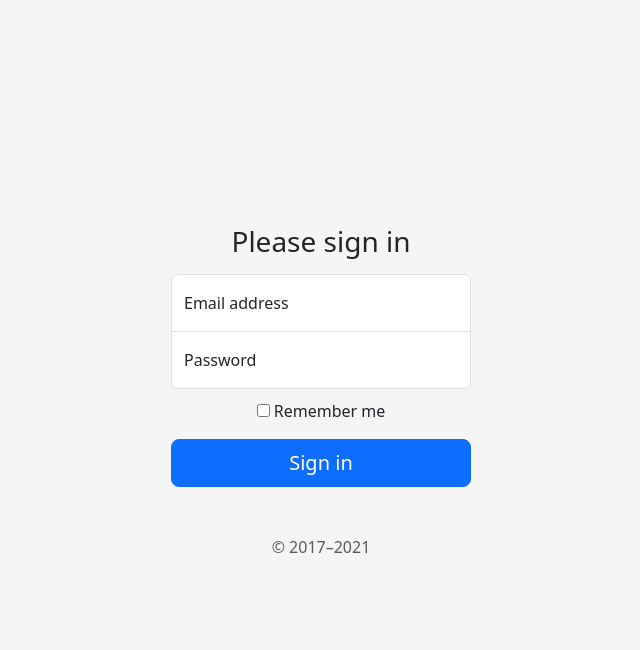
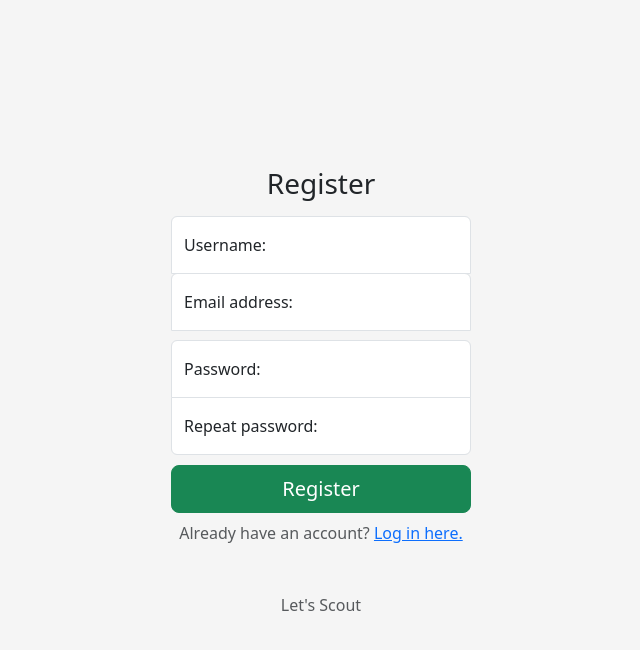
Before and after one commit to Carlo-F/CS50W, a Django app: page /register in a window 1280 px wide. Shown: the top 650 px of the page, without its empty margins (319-959 px from the left). Run offline with Django 4.2, Linux system fonts and the light colour scheme; data comes from the database, SQL or seed files in the repository; both versions use the stored data as it was after the commit.

Commit message:
add register functionality

```diff
--- a/scout/templates/scout/register.html
+++ b/scout/templates/scout/register.html
@@ -59,13 +59,26 @@ body {
   z-index: 2;
 }
 
+.form-signin input[type="text"] {
+  margin-bottom: -1px;
+  border-bottom-right-radius: 0;
+  border-bottom-left-radius: 0;
+}
+
 .form-signin input[type="email"] {
   margin-bottom: -1px;
   border-bottom-right-radius: 0;
   border-bottom-left-radius: 0;
 }
 
-.form-signin input[type="password"] {
+.form-signin input[name="password"] {
+  margin-top: 10px;
+  margin-bottom: -1px;
+  border-bottom-right-radius: 0;
+  border-bottom-left-radius: 0;
+}
+
+.form-signin input[name="confirmation"] {
   margin-bottom: 10px;
   border-top-left-radius: 0;
   border-top-right-radius: 0;
@@ -78,25 +91,35 @@ body {
 <main class="form-signin">
   <form action="{% url 'register' %}" method="post">
         {% csrf_token %}
-    <h1 class="h3 mb-3 fw-normal">Please sign in</h1>
+    <h1 class="h3 mb-3 fw-normal">Register</h1>
 
     <div class="form-floating">
-      <input type="email" class="form-control" id="floatingInput" placeholder="name@example.com">
-      <label for="floatingInput">Email address</label>
+      <input type="text" class="form-control" id="username" name="username" placeholder="username" required>
+      <label for="username">Username:</label>
     </div>
     <div class="form-floating">
-      <input type="password" class="form-control" id="floatingPassword" placeholder="Password">
-      <label for="floatingPassword">Password</label>
+      <input type="email" class="form-control" id="email" name="email" placeholder="name@example.com" required>
+      <label for="email">Email address:</label>
+    </div>
+    <div class="form-floating">
+      <input type="password" class="form-control" id="password" name="password" placeholder="Password" required>
+      <label for="password">Password:</label>
+    </div>
+    <div class="form-floating">
+      <input type="password" class="form-control" id="confirmation" name="confirmation" placeholder="Repeat password" required>
+      <label for="confirmation">Repeat password:</label>
     </div>
 
-    <div class="checkbox mb-3">
-      <label>
-        <input type="checkbox" value="remember-me"> Remember me
-      </label>
-    </div>
-    <button class="w-100 btn btn-lg btn-primary" type="submit">Sign in</button>
-    <p class="mt-5 mb-3 text-muted">&copy; 2017–2021</p>
+    <button class="w-100 btn btn-lg btn-success" type="submit">Register</button>
+    <p class="mt-2 mb-3 text-muted">Already have an account? <a href="{% url 'login' %}">Log in here.</a></p>
+    <p class="mt-5 mb-3 text-muted">Let's Scout</p>
   </form>
+  {% if message %}
+  <div class="alert alert-danger alert-dismissible fade show" role="alert">
+    {{message}}
+    <button type="button" class="btn-close" data-bs-dismiss="alert" aria-label="Close"></button>
+  </div>
+  {% endif %}
 </main>
 
 
--- a/scout/views.py
+++ b/scout/views.py
@@ -305,16 +305,17 @@ def login_view(request):
 
 def logout_view(request):
     logout(request)
-    return HttpResponseRedirect(reverse("index"))
+    return HttpResponseRedirect(reverse("login"))
 
 
 def register(request):
     if request.method == "POST":
+        username= request.POST["username"]
         email = request.POST["email"]
+        password = request.POST["password"]
+        confirmation = request.POST["confirmation"]
 
         # Ensure password matches confirmation
-        password = request.POST["password"]
-        confirmation = request.POST["confirmation"]
         if password != confirmation:
             return render(request, "scout/register.html", {
                 "message": "Passwords must match."
@@ -322,15 +323,15 @@ def register(request):
 
         # Attempt to create new user
         try:
-            user = User.objects.create_user(email, email, password)
+            user = User.objects.create_user(username, email, password)
             user.save()
         except IntegrityError as e:
             print(e)
             return render(request, "scout/register.html", {
-                "message": "Email address already taken."
+                "message": "username already taken."
             })
         login(request, user)
-        return HttpResponseRedirect(reverse("index"))
+        return HttpResponseRedirect(reverse("my_activities"))
     else:
         return render(request, "scout/register.html",{
         "current_page": "register"
```
Also changed, not shown: scout/templates/scout/login.html (+8 -2 lines), db.sqlite3.
